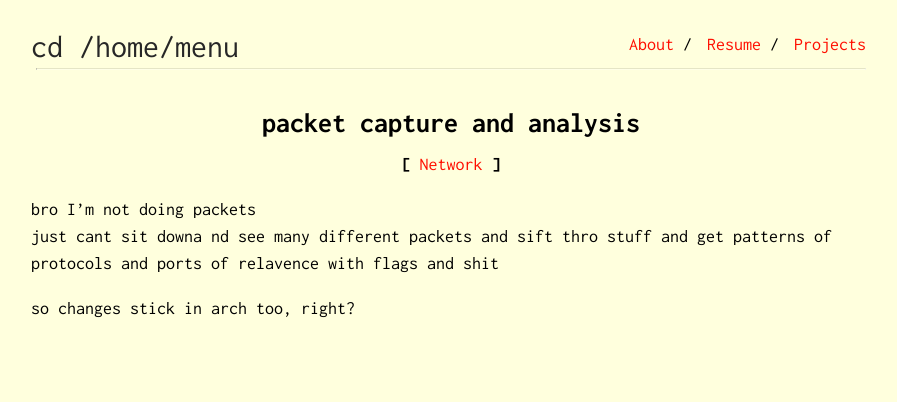
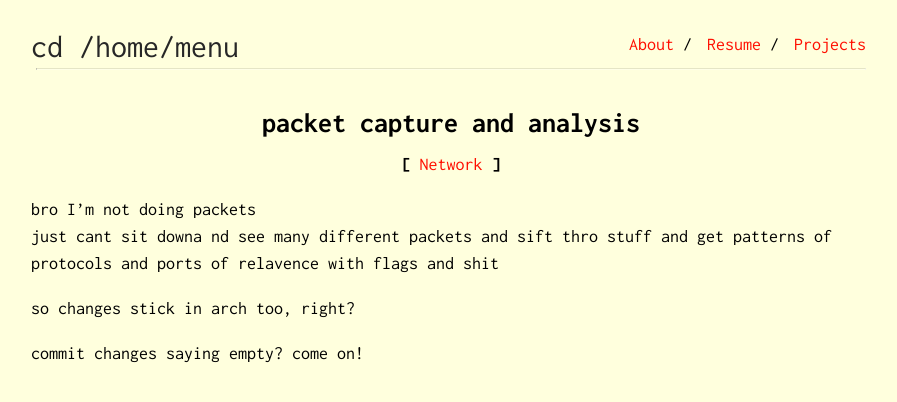
Before and after one commit to pruthvirajbhat/website-portfolio-old-uno, a Jekyll site: the page built from _posts/2021/07Jul/2021-07-09-pcap-analysis.md, in a window 1280 px wide. Shown: the top 402 px of the page, without its empty margins (189-1086 px from the left). Built offline with Jekyll 4.4.1, drawn with Linux system fonts in a browser that asks for light colours.

Commit message:
new archo

```diff
--- a/_posts/2021/07Jul/2021-07-09-pcap-analysis.md
+++ b/_posts/2021/07Jul/2021-07-09-pcap-analysis.md
@@ -11,3 +11,5 @@ bro I'm not doing packets \
 just cant sit downa nd see many different packets and sift thro stuff and get patterns of protocols and ports of relavence with flags and shit
 
 so changes stick in arch too, right?
+
+commit changes saying empty? come on!
```
